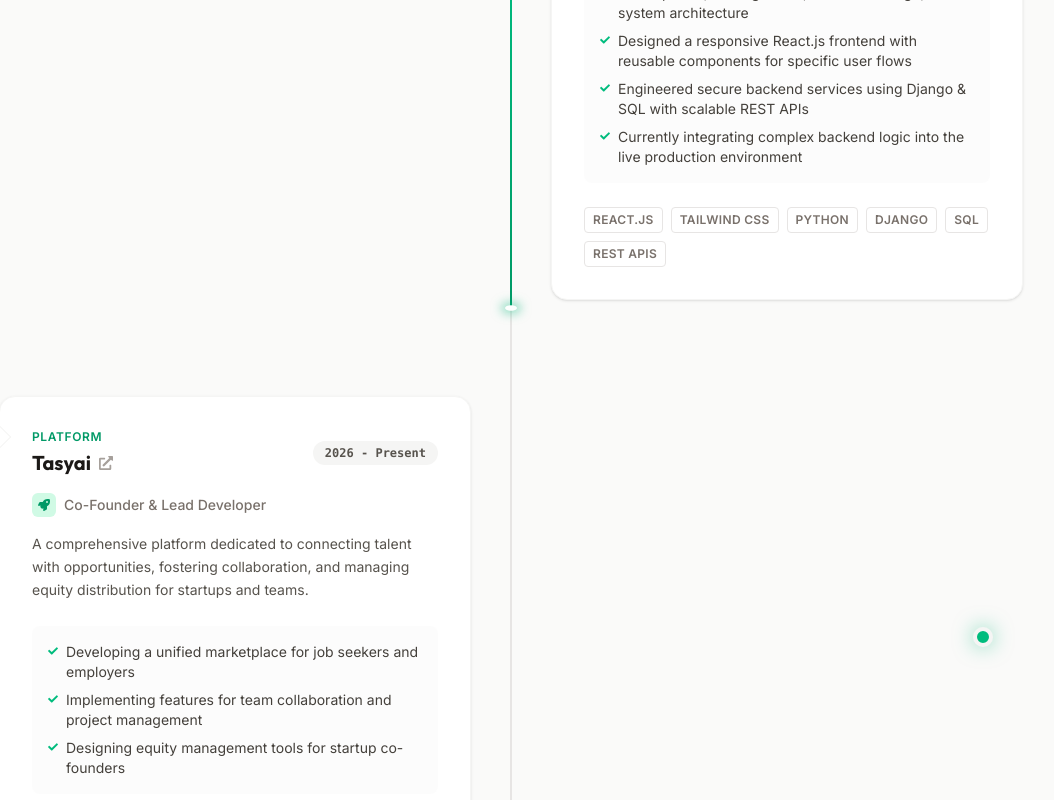
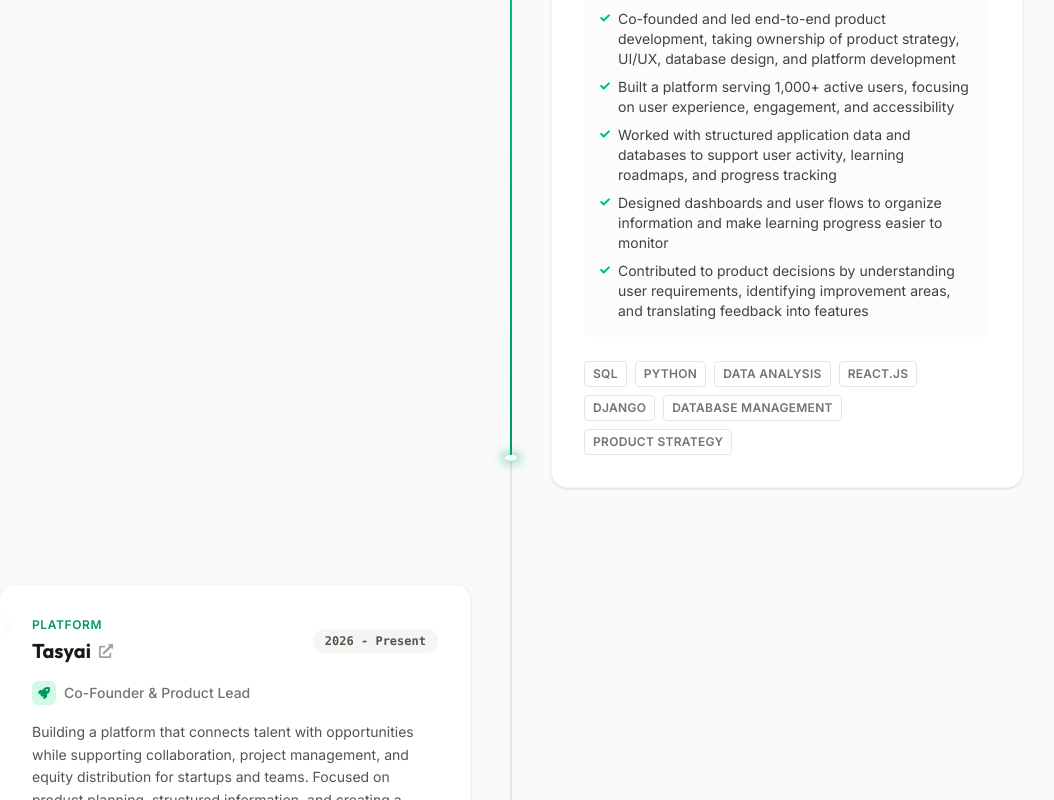
Before and after one commit to unisiremainhub-gif/portfolio, a React (Vite) app: page / in a window 1280 px wide. Shown: the part 7680-8480 px from the top of the page, without its empty margins (129-1183 px from the left). Built offline with nearby package versions, Linux system fonts and the light colour scheme.

Commit message:
Update Entrepreneurship.jsx

```diff
--- a/src/Components/Home/Entrepreneurship.jsx
+++ b/src/Components/Home/Entrepreneurship.jsx
@@ -7,38 +7,56 @@ const ventures = [
     id: 1,
     title: "Unisire",
     subtitle: "Student Learning & Career Platform",
-    role: "Co-Founder & Lead Developer",
+    role: "Co-Founder & Product Lead",
     period: "2025 - Present",
     type: "EdTech Startup",
     icon: FaLightbulb,
     link: "https://www.unisire.com/",
-    description: "India’s first and only student-focused learning and career assistance platform combining structured roadmaps, resume references, and automation tools in a single system.",
+    description: "Co-founded a student-focused learning and career platform designed to bring structured learning roadmaps, career resources, resume guidance, and automation tools into one ecosystem. Focused on building a user-centric product and using data-driven insights to improve the student experience.",
     achievements: [
-      "Co-founded and led end-to-end product development, owning UI/UX, database design, and system architecture",
-      "Designed a responsive React.js frontend with reusable components for specific user flows",
-      "Engineered secure backend services using Django & SQL with scalable REST APIs",
-      "Currently integrating complex backend logic into the live production environment"
+      "Co-founded and led end-to-end product development, taking ownership of product strategy, UI/UX, database design, and platform development",
+      "Built a platform serving 1,000+ active users, focusing on user experience, engagement, and accessibility",
+      "Worked with structured application data and databases to support user activity, learning roadmaps, and progress tracking",
+      "Designed dashboards and user flows to organize information and make learning progress easier to monitor",
+      "Contributed to product decisions by understanding user requirements, identifying improvement areas, and translating feedback into features"
     ],
-    tech: ["React.js", "Tailwind CSS", "Python", "Django", "SQL", "REST APIs"]
+    tech: [
+      "SQL",
+      "Python",
+      "Data Analysis",
+      "React.js",
+      "Django",
+      "Database Management",
+      "Product Strategy"
+    ]
   },
   {
     id: 2,
     title: "Tasyai",
     subtitle: "Job Marketplace & Collaboration Hub",
-    role: "Co-Founder & Lead Developer",
+    role: "Co-Founder & Product Lead",
     period: "2026 - Present",
     type: "Platform",
     icon: FaRocket,
     link: "https://tasyai.vercel.app/",
-    description: "A comprehensive platform dedicated to connecting talent with opportunities, fostering collaboration, and managing equity distribution for startups and teams.",
+    description: "Building a platform that connects talent with opportunities while supporting collaboration, project management, and equity distribution for startups and teams. Focused on product planning, structured information, and creating a better decision-making experience.",
     achievements: [
-      "Developing a unified marketplace for job seekers and employers",
-      "Implementing features for team collaboration and project management",
-      "Designing equity management tools for startup co-founders"
+      "Co-founding a unified marketplace connecting job seekers, employers, and emerging teams",
+      "Planning structured workflows for job discovery, opportunity management, and collaboration",
+      "Exploring data-driven features to improve opportunity discovery and platform usability",
+      "Designing product experiences around organized information, transparency, and informed decisions"
     ],
-    tech: ["React.js", "Node.js", "MongoDB", "Express.js"]
+    tech: [
+      "Data Analysis",
+      "SQL",
+      "Product Strategy",
+      "Business Analysis",
+      "React.js",
+      "MongoDB"
+    ]
   }
 ];
+
 
 const VentureCard = ({ exp, index }) => {
   const isOdd = index % 2 !== 0;
```
